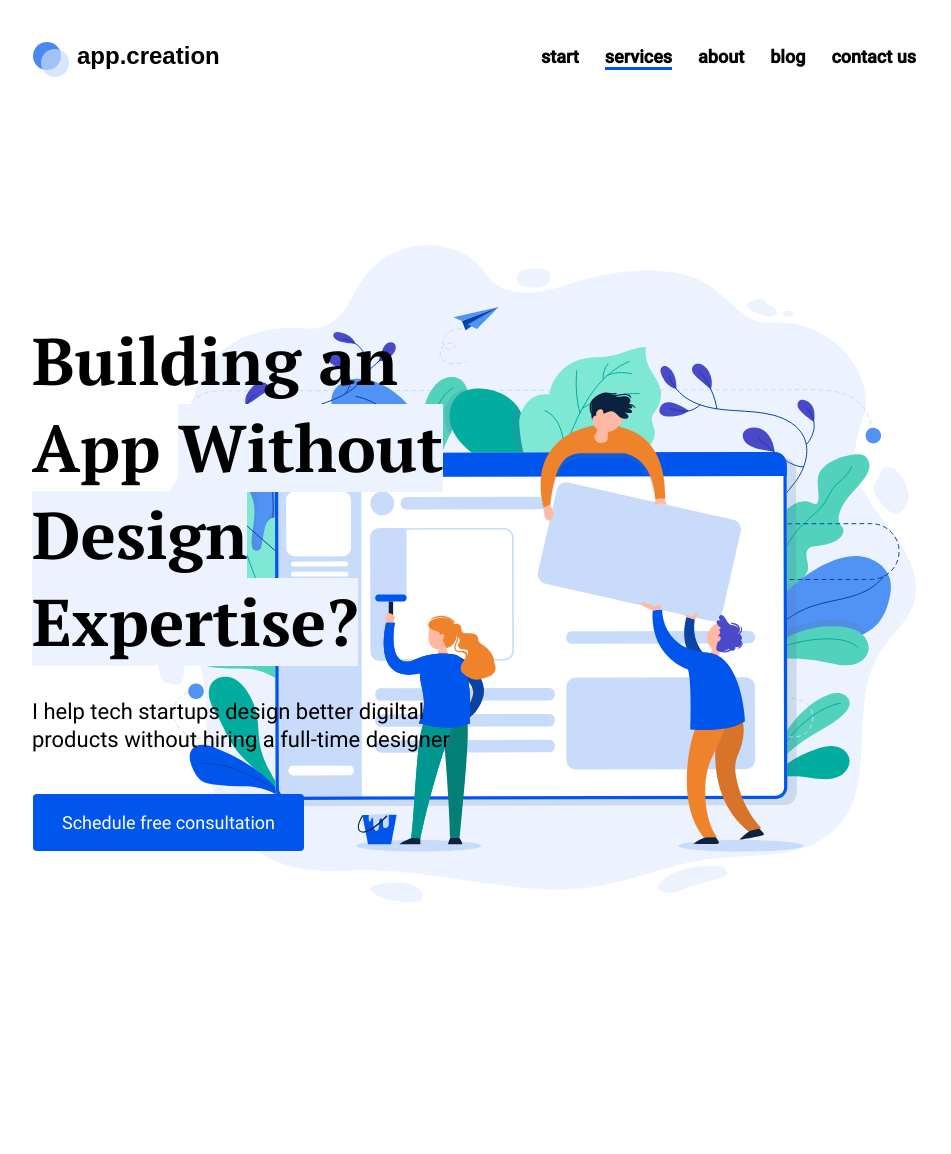
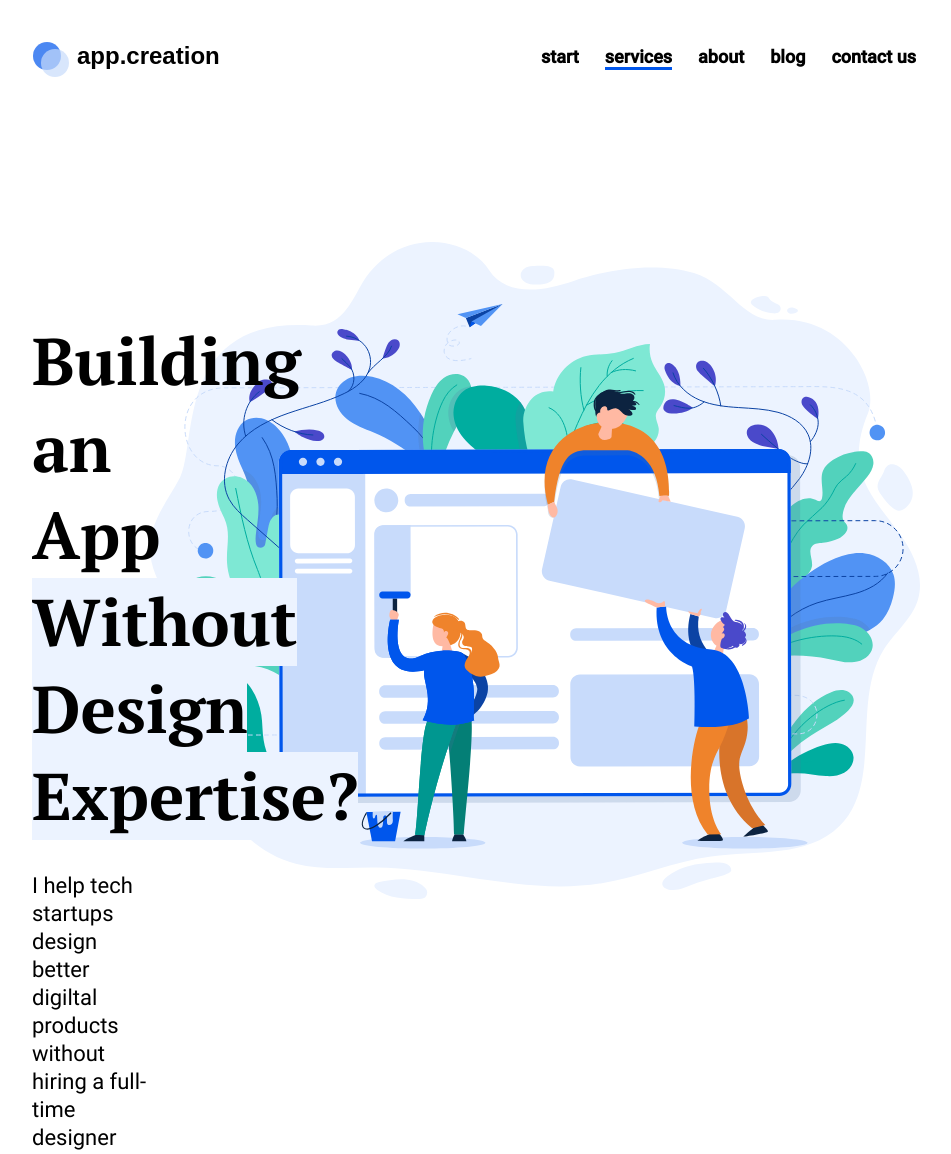
Before and after one commit to WebHeroSchool/planingDesk_Vera, a plain HTML site: page index.html in a window 1280 px wide. Shown: the top 1154 px of the page, without its empty margins (163-1114 px from the left). Before the commit the page ends 951 px from the top, so only its background shows below. Drawn offline with Linux system fonts and the light colour scheme.

Commit message:
style.css

```diff
--- a/style.css
+++ b/style.css
@@ -5,7 +5,7 @@ body {
 
 .wrapper {
   margin-left: 195px;
-  margin-right: 201px;
+  margin-right: 197px;
 }
 
 .logo, .menu {
@@ -15,7 +15,7 @@ body {
 .header {
   display: flex;
   justify-content: space-between;
-  margin-bottom: 133px;
+  margin-bottom: 130px;
 }
 
 .logo {
@@ -50,6 +50,7 @@ body {
 .menu {
   display:flex;
   align-items: center;
+  margin-right: 4px;
 }
 
 .menu__item {
@@ -105,19 +106,20 @@ body {
 }
 
 .main {
-  padding: 0px 51% 100px 0px;
+  padding: 0px 770px 100px 0px;
+  margin-right: 0px;
   background: top right no-repeat url(img/mainImg.svg)
 }
 
 .main__title {
   position: relative;
   margin: 0 0 31px 0;
-  padding-top: 73px;
+  padding-top: 76px;
   font: bold 66px/87px 'pt_serifbold', arial, helvetica, sans-serif;
 }
 
 .main__subtitle {
-  margin: 0 0 41px 0;
+  margin: 0 0 40px 0;
   font: normal 22px/28px 'Roboto', arial, helvetica, sans-serif;
 }
 
@@ -126,7 +128,7 @@ body {
   font: 500 18px/21px 'Roboto', arial, helvetica, sans-serif;
   color:#fff;
   background: #0056EC;
-  padding: 18px 29px;
+  padding: 18px 30px;
   margin-left: 1px;
   text-decoration: none;
   border-radius: 4px;
```
